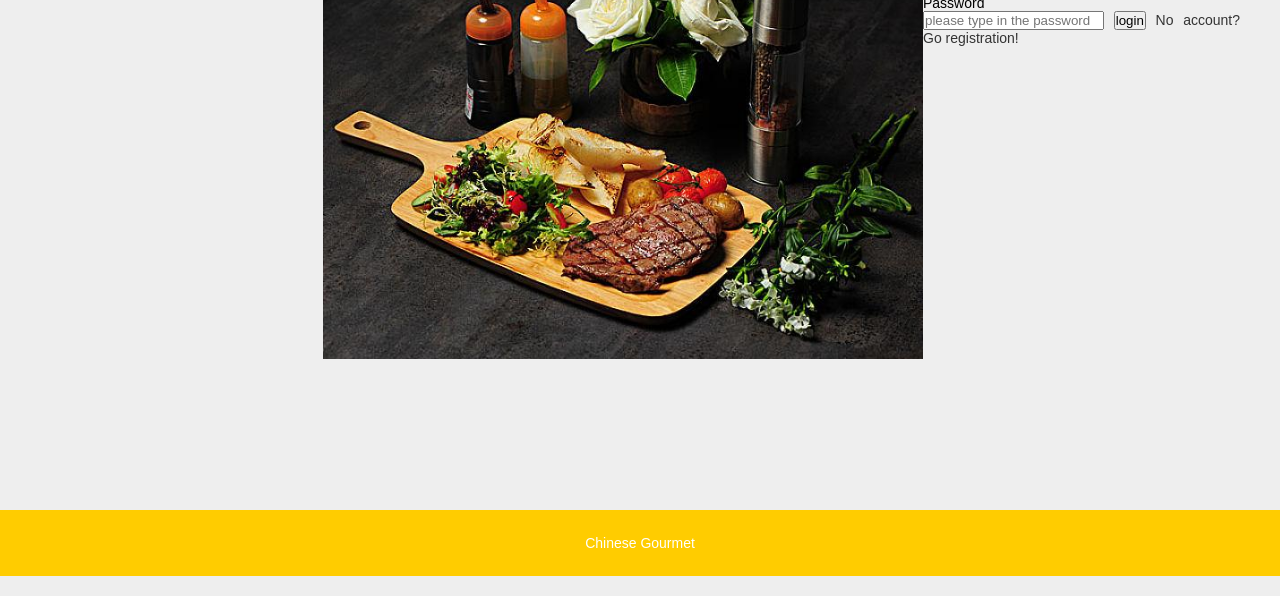
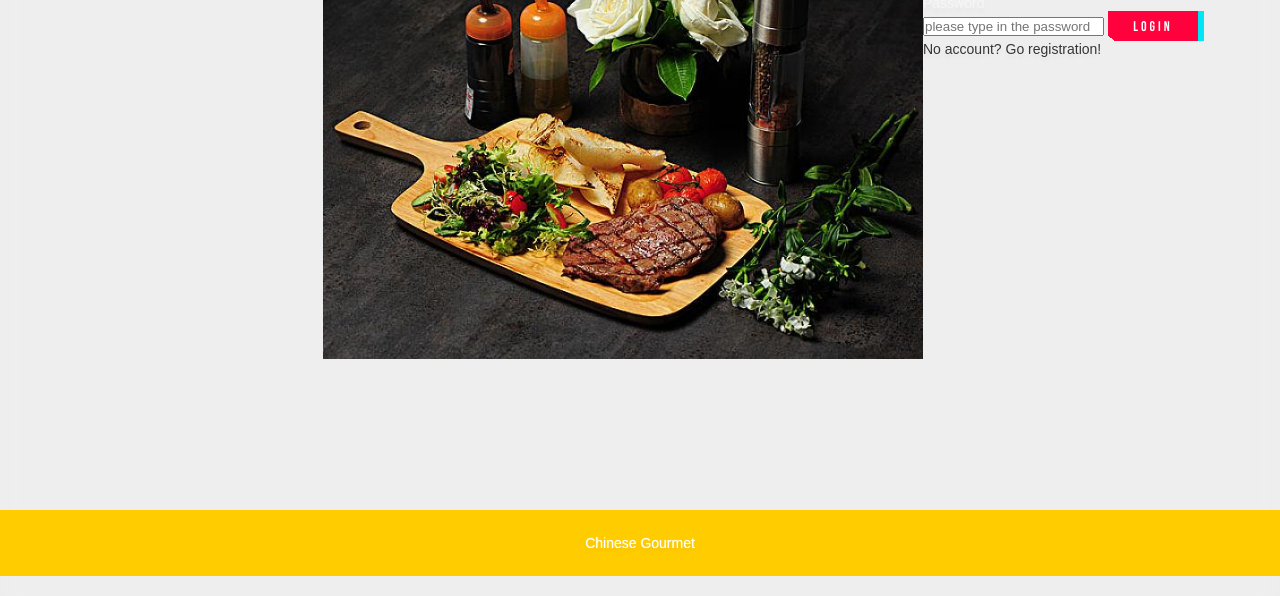
Before and after one commit to Zhuyuze/SE_Project, a plain HTML site: page frond-end/demo/sprint_2_front_end/login.html in a window 1280 px wide. Shown: the part 204-800 px from the top of the page. Drawn offline with Linux system fonts and the light colour scheme.

Commit message:
CSS styles that may be used in the future
Tried dynamic gradient backgrounds and card views for items.

```diff
--- /dev/null
+++ b/frond-end/demo/sprint_2_css_skeleton/style.css
@@ -0,0 +1,188 @@
+:root {
+    --loading-grey: #ededed;
+  }
+
+body {
+	margin: 0 auto;
+	font-size: 14px;
+	font-family: PingFang SC, Hiragino Sans GB, Microsoft YaHei UI, Microsoft YaHei, Source Han Sans CN, sans-serif;
+	text-align: justify;
+	color: #010000;
+	position: relative;
+	min-height: 100vh;
+	background-color: #e493d0;
+	background-image:
+			radial-gradient(closest-side, rgba(235, 105, 78, 1), rgba(235, 105, 78, 0)),
+			radial-gradient(closest-side, rgba(238, 156, 167, 1), rgba(238, 156, 167, 0)),
+			radial-gradient(closest-side, rgba(254, 234, 131, 1), rgba(254, 234, 131, 0)),
+			radial-gradient(closest-side, rgba(170, 142, 245, 1), rgba(170, 142, 245, 0)),
+			radial-gradient(closest-side, rgba(248, 192, 147, 1), rgba(248, 192, 147, 0));
+	background-size:
+			130vmax 130vmax,
+			80vmax 80vmax,
+			90vmax 90vmax,
+			110vmax 110vmax,
+			90vmax 90vmax;
+	background-position:
+			-80vmax -80vmax,
+			60vmax -30vmax,
+			10vmax 10vmax,
+			-30vmax -10vmax,
+			50vmax 50vmax;
+	background-repeat: no-repeat;
+	animation: 10s movement linear infinite;
+}
+
+@keyframes movement {
+	0%, 100% {
+		background-size:
+				130vmax 130vmax,
+				80vmax 80vmax,
+				90vmax 90vmax,
+				110vmax 110vmax,
+				90vmax 90vmax;
+		background-position:
+				-80vmax -80vmax,
+				60vmax -30vmax,
+				10vmax 10vmax,
+				-30vmax -10vmax,
+				50vmax 50vmax;
+	}
+	25% {
+		background-size:
+				100vmax 100vmax,
+				90vmax 90vmax,
+				100vmax 100vmax,
+				90vmax 90vmax,
+				60vmax 60vmax;
+		background-position:
+				-60vmax -90vmax,
+				50vmax -40vmax,
+				0vmax -20vmax,
+				-40vmax -20vmax,
+				40vmax 60vmax;
+	}
+	50% {
+		background-size:
+				80vmax 80vmax,
+				110vmax 110vmax,
+				80vmax 80vmax,
+				60vmax 60vmax,
+				80vmax 80vmax;
+		background-position:
+				-50vmax -70vmax,
+				40vmax -30vmax,
+				10vmax 0vmax,
+				20vmax 10vmax,
+				30vmax 70vmax;
+	}
+	75% {
+		background-size:
+				90vmax 90vmax,
+				90vmax 90vmax,
+				100vmax 100vmax,
+				90vmax 90vmax,
+				70vmax 70vmax;
+		background-position:
+				-50vmax -40vmax,
+				50vmax -30vmax,
+				20vmax 0vmax,
+				-10vmax 10vmax,
+				40vmax 60vmax;
+	}
+}
+
+body::after {
+	content: '';
+	display: block;
+	position: fixed;
+	width: 100%;
+	height: 100%;
+	top: 0;
+	left: 0;
+	backdrop-filter: blur(10px);
+	-webkit-backdrop-filter: blur(10px);
+}
+
+div {
+	position: relative;
+	z-index: 10;
+	color: transparent;
+}
+
+body {
+    background-color: #f6f6f6;
+    font-family: Helvetica;
+    font-size: 15px;
+    display: flex;
+    justify-content: space-evenly;
+    align-items: center;
+    min-height: 100vh;
+}
+
+.card {
+    width: 320px;
+    background-color: #fff;
+    border-radius: 6px;
+    overflow: hidden;
+    box-shadow: 0px 4px 6px rgba(0, 0, 0, .12);
+}
+
+.image {
+    height: 200px;
+}
+
+.image img {
+    display: block;
+    width: 100%;
+    height: inherit;
+    object-fit: cover;
+  }
+
+.content {
+    padding: 2rem 1.8rem;
+  }
+
+h4 {
+    margin: 0 0 1rem;
+    font-size: 1.5rem;
+    line-height: 1.5rem;
+  }
+
+.description {
+    font-size: 1rem;
+    line-height: 1.4rem;
+}
+
+.image:empty,
+h4:empty,
+.description:empty {
+    background-color: var(--loading-grey);
+    background: linear-gradient(
+      100deg,
+      rgba(255, 255, 255, 0) 40%,
+      rgba(255, 255, 255, .5) 50%,
+      rgba(255, 255, 255, 0) 60%
+    ) var(--loading-grey);
+    background-size: 200% 100%;
+    background-position-x: 180%;
+    animation: 1s loading ease-in-out infinite;
+  }
+
+@keyframes loading {
+    to {
+      background-position-x: -20%;
+  }
+}
+
+h4:empty {
+    min-height: 1.6rem;
+    border-radius: 4px;
+    animation-delay: .05s;
+}
+
+.description:empty {
+    min-height: 4rem;
+    border-radius: 4px;
+    animation-delay: .06s;
+}
--- a/frond-end/demo/sprint_2_front_end/css/css.css
+++ b/frond-end/demo/sprint_2_front_end/css/css.css
@@ -3,6 +3,217 @@
 	margin: 0;
 	padding: 0;
 }
+
+/* Gradient background */
+/* 渐变色背景设置 */
+body {
+	margin: 0 auto;
+	font-size: 14px;
+	font-family: PingFang SC, Hiragino Sans GB, Microsoft YaHei UI, Microsoft YaHei, Source Han Sans CN, sans-serif;
+	text-align: justify;
+	color: #010000;
+	position: relative;
+	min-height: 100vh;
+	background-color: #e493d0;
+	background-image:
+			radial-gradient(closest-side, rgba(235, 105, 78, 1), rgba(235, 105, 78, 0)),
+			radial-gradient(closest-side, rgba(238, 156, 167, 1), rgba(238, 156, 167, 0)),
+			radial-gradient(closest-side, rgba(254, 234, 131, 1), rgba(254, 234, 131, 0)),
+			radial-gradient(closest-side, rgba(170, 142, 245, 1), rgba(170, 142, 245, 0)),
+			radial-gradient(closest-side, rgba(248, 192, 147, 1), rgba(248, 192, 147, 0));
+	background-size:
+			130vmax 130vmax,
+			80vmax 80vmax,
+			90vmax 90vmax,
+			110vmax 110vmax,
+			90vmax 90vmax;
+	background-position:
+			-80vmax -80vmax,
+			60vmax -30vmax,
+			10vmax 10vmax,
+			-30vmax -10vmax,
+			50vmax 50vmax;
+	background-repeat: no-repeat;
+	animation: 10s movement linear infinite;
+}
+
+@keyframes movement {
+	0%, 100% {
+		background-size:
+				130vmax 130vmax,
+				80vmax 80vmax,
+				90vmax 90vmax,
+				110vmax 110vmax,
+				90vmax 90vmax;
+		background-position:
+				-80vmax -80vmax,
+				60vmax -30vmax,
+				10vmax 10vmax,
+				-30vmax -10vmax,
+				50vmax 50vmax;
+	}
+	25% {
+		background-size:
+				100vmax 100vmax,
+				90vmax 90vmax,
+				100vmax 100vmax,
+				90vmax 90vmax,
+				60vmax 60vmax;
+		background-position:
+				-60vmax -90vmax,
+				50vmax -40vmax,
+				0vmax -20vmax,
+				-40vmax -20vmax,
+				40vmax 60vmax;
+	}
+	50% {
+		background-size:
+				80vmax 80vmax,
+				110vmax 110vmax,
+				80vmax 80vmax,
+				60vmax 60vmax,
+				80vmax 80vmax;
+		background-position:
+				-50vmax -70vmax,
+				40vmax -30vmax,
+				10vmax 0vmax,
+				20vmax 10vmax,
+				30vmax 70vmax;
+	}
+	75% {
+		background-size:
+				90vmax 90vmax,
+				90vmax 90vmax,
+				100vmax 100vmax,
+				90vmax 90vmax,
+				70vmax 70vmax;
+		background-position:
+				-50vmax -40vmax,
+				50vmax -30vmax,
+				20vmax 0vmax,
+				-10vmax 10vmax,
+				40vmax 60vmax;
+	}
+}
+
+body::after {
+	content: '';
+	display: block;
+	position: fixed;
+	width: 100%;
+	height: 100%;
+	top: 0;
+	left: 0;
+	backdrop-filter: blur(10px);
+	-webkit-backdrop-filter: blur(10px);
+}
+
+div {
+	position: relative;
+	z-index: 10;
+	color: transparent;
+	text-shadow:
+			0px 0px 1px rgba(255, 255, 255, .6),
+			0px 4px 4px rgba(0, 0, 0, .05);
+}
+
+footer {
+	position: relative;
+	z-index: 10;
+	color: transparent;
+	text-shadow:
+			0px 0px 1px rgba(255, 255, 255, .6),
+			0px 4px 4px rgba(0, 0, 0, .05);
+}
+
+/* Cyberpunk style button */
+/* 赛博朋克风格按钮样式 */
+button, button::after {
+	width: 90px;
+	height: 30px;
+	font-size: 14px;
+	font-family: 'Bebas Neue', cursive;
+	background: linear-gradient(45deg, transparent 5%, #FF013C 5%);
+	border: 0;
+	color: #fff;
+	letter-spacing: 3px;
+	box-shadow: 6px 0px 0px #00E6F6;
+	outline: transparent;
+	position: relative;
+}
+
+button::after {
+	--slice-0: inset(50% 50% 50% 50%);
+	--slice-1: inset(80% -6px 0 0);
+	--slice-2: inset(50% -6px 30% 0);
+	--slice-3: inset(10% -6px 85% 0);
+	--slice-4: inset(40% -6px 43% 0);
+	--slice-5: inset(80% -6px 5% 0);
+
+	content: 'LOGIN';
+	display: block;
+	position: absolute;
+	top: 0;
+	left: 0;
+	right: 0;
+	bottom: 0;
+	background: linear-gradient(45deg, transparent 3%, #00E6F6 3%, #00E6F6 5%, #FF013C 5%);
+	text-shadow: -3px -3px 0px #F8F005, 3px 3px 0px #00E6F6;
+	clip-path: var(--slice-0);
+}
+
+button:hover::after {
+	animation: 1s glitch;
+	animation-timing-function: steps(2, end);
+}
+
+@keyframes glitch {
+	0% {
+		clip-path: var(--slice-1);
+		transform: translate(-20px, -10px);
+	}
+	10% {
+		clip-path: var(--slice-3);
+		transform: translate(10px, 10px);
+	}
+	20% {
+		clip-path: var(--slice-1);
+		transform: translate(-10px, 10px);
+	}
+	30% {
+		clip-path: var(--slice-3);
+		transform: translate(0px, 5px);
+	}
+	40% {
+		clip-path: var(--slice-2);
+		transform: translate(-5px, 0px);
+	}
+	50% {
+		clip-path: var(--slice-3);
+		transform: translate(5px, 0px);
+	}
+	60% {
+		clip-path: var(--slice-4);
+		transform: translate(5px, 10px);
+	}
+	70% {
+		clip-path: var(--slice-2);
+		transform: translate(-10px, 10px);
+	}
+	80% {
+		clip-path: var(--slice-5);
+		transform: translate(20px, -10px);
+	}
+	90% {
+		clip-path: var(--slice-1);
+		transform: translate(-10px, 0px);
+	}
+	100% {
+		clip-path: var(--slice-1);
+		transform: translate(0);
+	}
+}
+
 body {
 	margin: 0 auto;
 	font-size: 14px;
--- a/frond-end/demo/sprint_2_front_end/login.html
+++ b/frond-end/demo/sprint_2_front_end/login.html
@@ -1,5 +1,8 @@
 <!DOCTYPE html>
 <html>
+<style>
+    @import url('https://fonts.googleapis.com/css2?family=Bebas+Neue&display=swap');
+</style>
 <head>
 <meta charset="utf-8">
 <link type="text/css" rel="stylesheet" href="css/css.css" />
@@ -29,7 +32,7 @@
     <p>Password</p>
     <input id="password" class="phone" placeholder="please type in the password">
     <button id="btn">login</button>
-
+    <br>
     <a href="registered.html" class="zuc">No account? Go registration!</a>
 
 </div>
```
Also changed, not shown: frond-end/demo/sprint_2_css_skeleton/card_view.html (added, +36 -0 lines).
